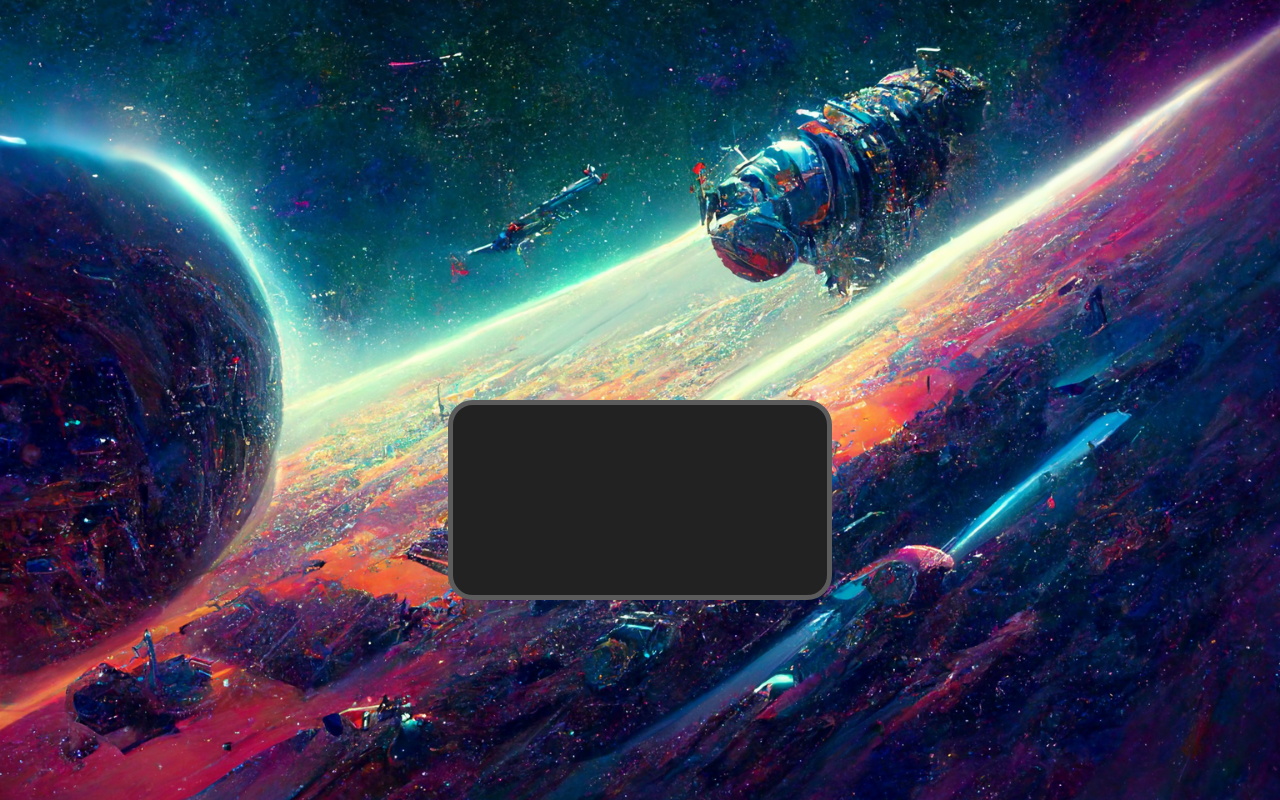
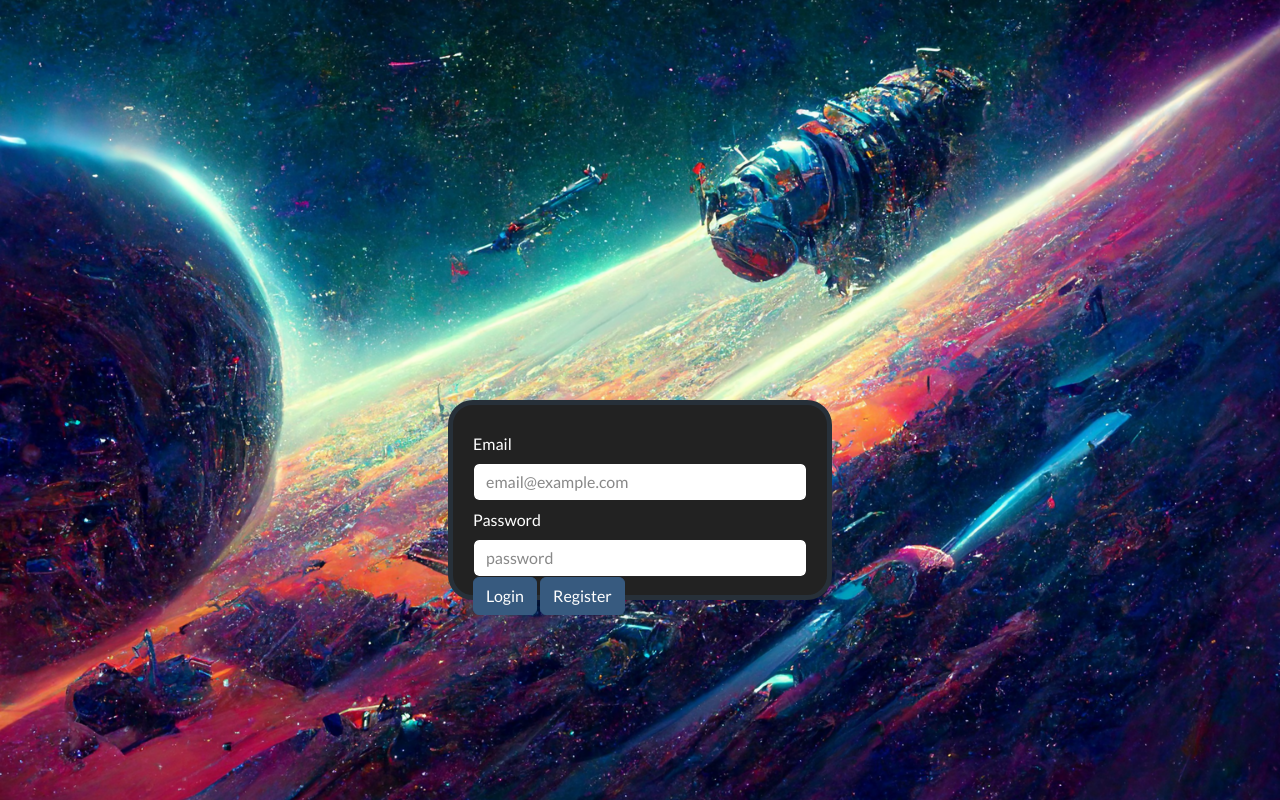
Before and after one commit to Corqi/WWW-app, a Flask app: page / in a window 1280 px wide. Run offline with Flask 2, Linux system fonts and the light colour scheme; parts of the project's set-up code (start-up, migrations or seed data) failed here and were passed over; some libraries are stand-ins or nearby versions.

Commit message:
main site form

```diff
--- a/app/templates/base.html
+++ b/app/templates/base.html
@@ -8,7 +8,7 @@
 
         {% block meta %}
         <!-- Character setup and website scaling -->
-        <meta charset="utf-32">
+        <meta charset="utf-8">
         <meta name="viewport" content="width=device-width, initial-scale=1.0">
 
         <!-- Bootstrap in dark mode -->
--- a/app/templates/default.html
+++ b/app/templates/default.html
@@ -36,7 +36,8 @@
     #login_box {
         border-style: solid;
         border-radius: 25px;
-        border-color: rgb(92, 92, 92);
+        border-color: rgb(39, 48, 57);
+        /* border-color: rgb(92, 92, 92); */
         border-width: thick;
 
         background: rgb(34, 34, 34);
@@ -88,7 +89,15 @@
 {% block body %}
     <div class="containter-fluid" id="bg">
         <div class="container-sm" id="login_box">
+            <label class="col-form-label" for="inputEmail">Email</label>
+            <input type="text" class="form-control" placeholder="email@example.com" id="inputEmail">
 
+            <label class="col-form-label" for="inputPassword">Password</label>
+            <input type="text" class="form-control" placeholder="password" id="inputPassword">
+
+            <button type="submit" class="btn btn-primary">Login</button>
+
+            <button type="submit" class="btn btn-primary">Register</button>
         </div>
     </div>
 {% endblock body %}
```
